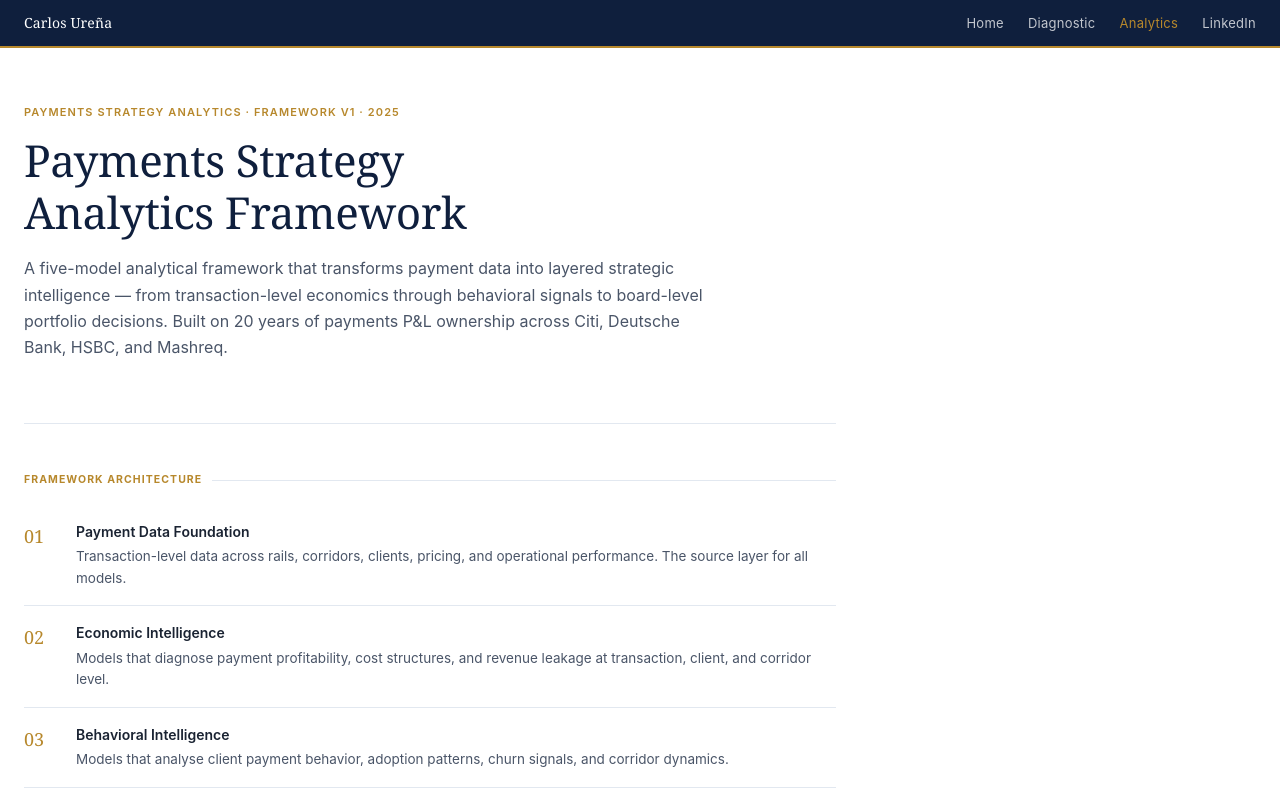
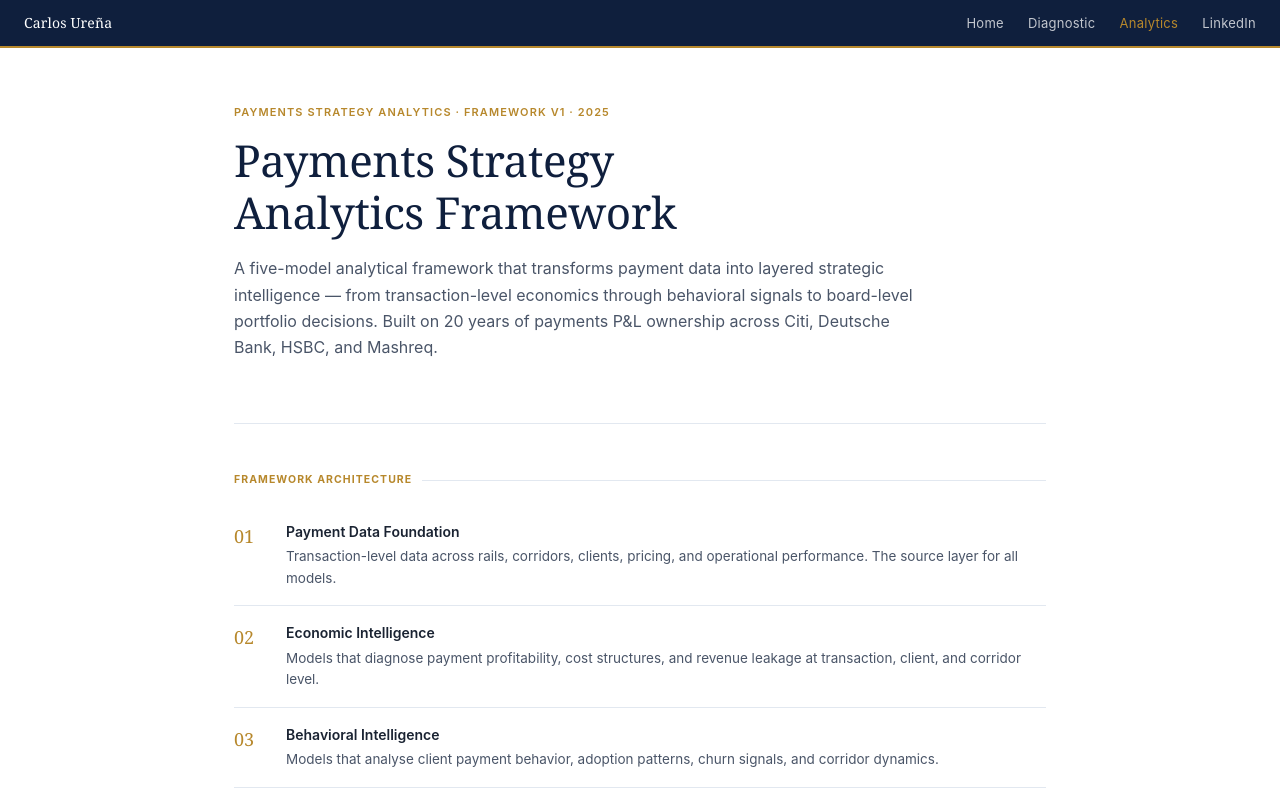
Before and after one commit to curena1206/ai-payments-portfolio, a React (Vite) app: page / in a window 1280 px wide. Shown: the top 800 px of the page. Built offline with nearby package versions, Linux system fonts and the light colour scheme.

Commit message:
Remove main margin override, fix scrollbar width

```diff
--- a/src/index.css
+++ b/src/index.css
@@ -1,5 +1,5 @@
 /* ── RESET ──────────────────────────────────────────────────────────────── */
-main, .fi-wrap { margin-left: 0 !important; margin-right: 0 !important; }
+
 *, *::before, *::after { box-sizing: border-box; margin: 0; padding: 0; }
 html { scroll-behavior: smooth; font-size: 16px; }
 body {
@@ -52,7 +52,7 @@ a {
 }
 
 /* ── SCROLLBAR ──────────────────────────────────────────────────────────── */
-::-webkit-scrollbar { width: 4px; }
+::-webkit-scrollbar { width: 10px; }
 ::-webkit-scrollbar-track { background: var(--white); }
 ::-webkit-scrollbar-thumb { background: var(--border); border-radius: 2px; }
 
```
